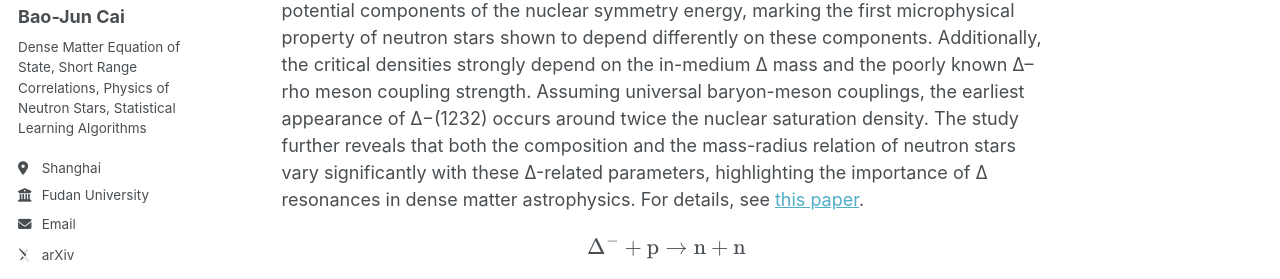
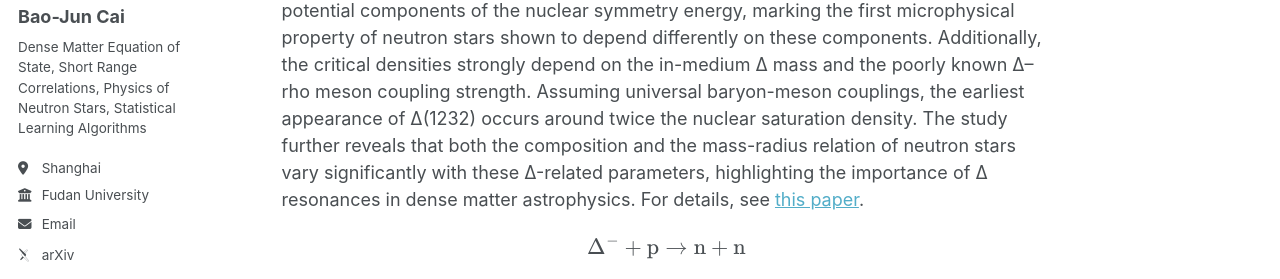
Before and after one commit to bjcai-phys/bjcai-phys.github.io, a Jekyll site: the page built from _pages/pubs.md, in a window 1280 px wide and 900 px high, scrolled down 9205 px. Shown: the part 341-620 px from the top of the window. Built offline with Jekyll 4.4.1, drawn with Linux system fonts in a browser that asks for light colours; some web fonts are replaced; some of the changed text lies outside the part shown.

Commit message:
Update pubs.md

```diff
--- a/_pages/pubs.md
+++ b/_pages/pubs.md
@@ -107,7 +107,7 @@ $$E^{\textrm{kin}}(\rho,\delta)=\frac{1}{\rho}\underbrace{\frac{2}{(2\pi)^3}\sum
 
 ### Do Delta Resonance States Appear Early in Neutron Stars?
 
-This project investigates the critical densities for the formation of Δ(1232) resonances in neutron stars using an extended nonlinear relativistic mean-field model. The onset densities of the four Δ charge states exhibit distinct sensitivities to the kinetic and potential components of the nuclear symmetry energy, marking the first microphysical property of neutron stars shown to depend differently on these components. Additionally, the critical densities strongly depend on the in-medium Δ mass and the poorly known Δ–rho meson coupling strength. Assuming universal baryon-meson couplings, the earliest appearance of Δ−(1232) occurs around twice the nuclear saturation density. The study further reveals that both the composition and the mass-radius relation of neutron stars vary significantly with these Δ-related parameters, highlighting the importance of Δ resonances in dense matter astrophysics. For details, see <a href="https://journals.aps.org/prc/abstract/10.1103/PhysRevC.92.015802" target="_blank">this paper</a>.
+This project investigates the critical densities for the formation of Δ(1232) resonances in neutron stars using an extended nonlinear relativistic mean-field model. The onset densities of the four Δ charge states exhibit distinct sensitivities to the kinetic and potential components of the nuclear symmetry energy, marking the first microphysical property of neutron stars shown to depend differently on these components. Additionally, the critical densities strongly depend on the in-medium Δ mass and the poorly known Δ–rho meson coupling strength. Assuming universal baryon-meson couplings, the earliest appearance of Δ(1232) occurs around twice the nuclear saturation density. The study further reveals that both the composition and the mass-radius relation of neutron stars vary significantly with these Δ-related parameters, highlighting the importance of Δ resonances in dense matter astrophysics. For details, see <a href="https://journals.aps.org/prc/abstract/10.1103/PhysRevC.92.015802" target="_blank">this paper</a>.
 
 $$\Delta^-+\rm{p}\to\rm{n}+\rm{n}$$
 
```
